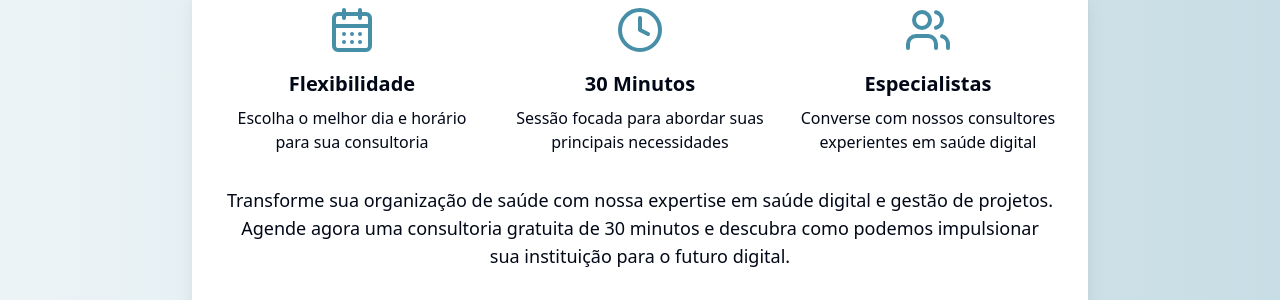
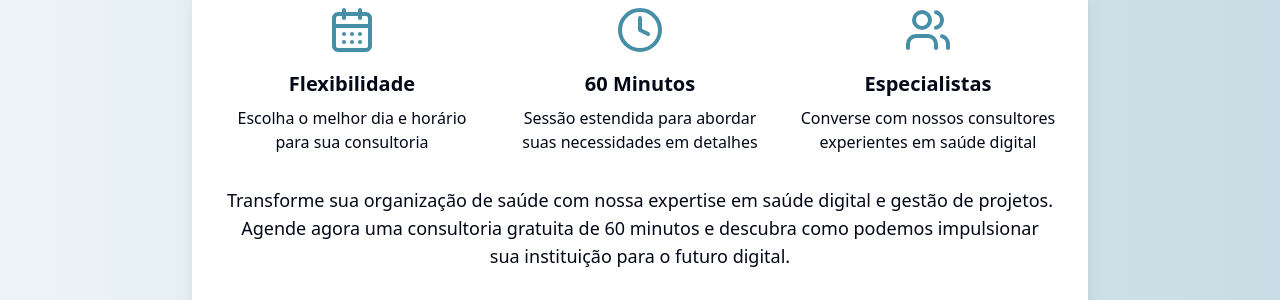
Before and after one commit to gabisantosi/kure-connect, a React (Vite) app: page / in a window 1280 px wide. Shown: the part 1194-1494 px from the top of the page. Built offline with nearby package versions, Linux system fonts and the light colour scheme.

Commit message:
Update consultation duration
Changed the consultation scheduling duration from 30 minutes to 60 minutes.
[skip gpt_engineer]

```diff
--- a/src/translations.js
+++ b/src/translations.js
@@ -19,11 +19,11 @@ export const translations = {
     scheduleConsultationTitle: 'Agende uma Consultoria Personalizada',
     flexibility: 'Flexibilidade',
     chooseDate: 'Escolha o melhor dia e horário para sua consultoria',
-    thirtyMinutes: '30 Minutos',
-    focusedSession: 'Sessão focada para abordar suas principais necessidades',
+    thirtyMinutes: '60 Minutos',
+    focusedSession: 'Sessão estendida para abordar suas necessidades em detalhes',
     experts: 'Especialistas',
     talkToConsultants: 'Converse com nossos consultores experientes em saúde digital',
-    transformYourOrganization: 'Transforme sua organização de saúde com nossa expertise em saúde digital e gestão de projetos. Agende agora uma consultoria gratuita de 30 minutos e descubra como podemos impulsionar sua instituição para o futuro digital.',
+    transformYourOrganization: 'Transforme sua organização de saúde com nossa expertise em saúde digital e gestão de projetos. Agende agora uma consultoria gratuita de 60 minutos e descubra como podemos impulsionar sua instituição para o futuro digital.',
     scheduleFreeConsultation: 'Agende sua Consultoria Gratuita',
     heroTitle: 'Consultoria Especializada em Saúde',
     heroDescription: 'Oferecemos soluções de consultoria personalizadas em saúde digital, tecnologia e inovação para otimizar processos e melhorar a qualidade dos serviços.',
@@ -49,11 +49,11 @@ export const translations = {
     scheduleConsultationTitle: 'Schedule a Personalized Consultation',
     flexibility: 'Flexibility',
     chooseDate: 'Choose the best day and time for your consultation',
-    thirtyMinutes: '30 Minutes',
-    focusedSession: 'Focused session to address your main needs',
+    thirtyMinutes: '60 Minutes',
+    focusedSession: 'Extended session to address your needs in detail',
     experts: 'Experts',
     talkToConsultants: 'Talk to our experienced digital health consultants',
-    transformYourOrganization: 'Transform your healthcare organization with our expertise in digital health and project management. Schedule a free 30-minute consultation now and discover how we can propel your institution into the digital future.',
+    transformYourOrganization: 'Transform your healthcare organization with our expertise in digital health and project management. Schedule a free 60-minute consultation now and discover how we can propel your institution into the digital future.',
     scheduleFreeConsultation: 'Schedule Your Free Consultation',
     heroTitle: 'Specialized Health Consulting',
     heroDescription: 'We offer personalized consulting solutions in digital health, technology, and innovation to optimize processes and improve service quality.',
```
